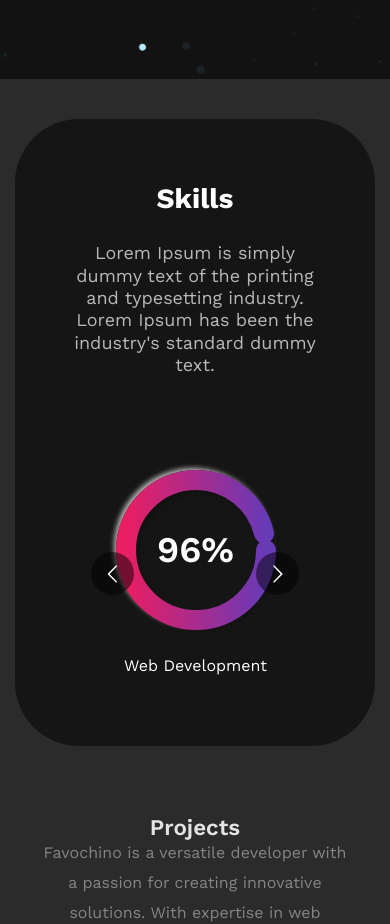
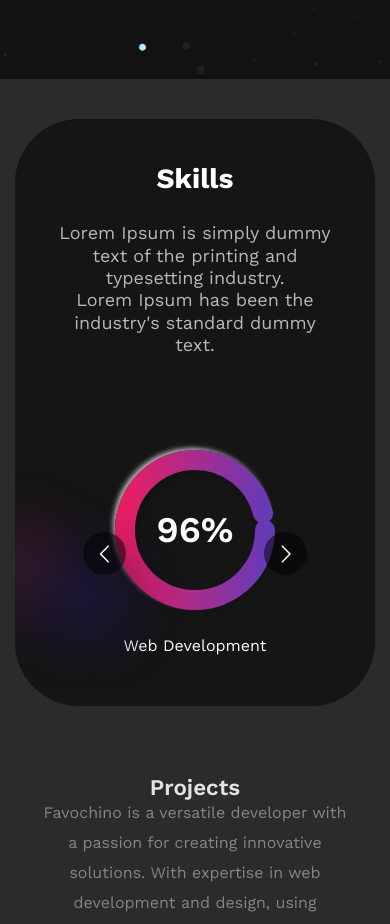
Before and after one commit to Rejoice2374/portfolio, a React (Vite) app: page / in a window 390 px wide. Shown: the part 871-1795 px from the top of the page. Built offline with nearby package versions, Linux system fonts and the light colour scheme; no server answers.

Commit message:
update skills section layout and background image styling

```diff
--- a/src/components/Home/skills.jsx
+++ b/src/components/Home/skills.jsx
@@ -55,8 +55,8 @@ const Skills = () => {
             ))}
           </Carousel>
         </div>
+        <img className="background-image-left" src={colorSharp} alt="Fine" />
       </div>
-      <img className="background-image-left" src={colorSharp} alt="Fine" />
     </section>
   );
 };
--- a/src/index.css
+++ b/src/index.css
@@ -119,7 +119,7 @@ html {
 
 /* Skills */
 .skill-bx {
-  @apply rounded-[64px] bg-ski text-center py-[60px] px-[50px] md:mt-[-60px];
+  @apply rounded-[64px] bg-ski text-center md:py-[60px] md:px-[50px] p-[40px] md:mt-[-60px];
 }
 
 .skillh2 {
@@ -147,7 +147,7 @@ html {
 }
 
 .background-image-left {
-  @apply top-[28%] absolute bottom-0 w-[40%] -z-[4];
+  @apply absolute bottom-0 left-0 opacity-55 w-[50%] z-[4];
 }
 
 .skillChart {
```
